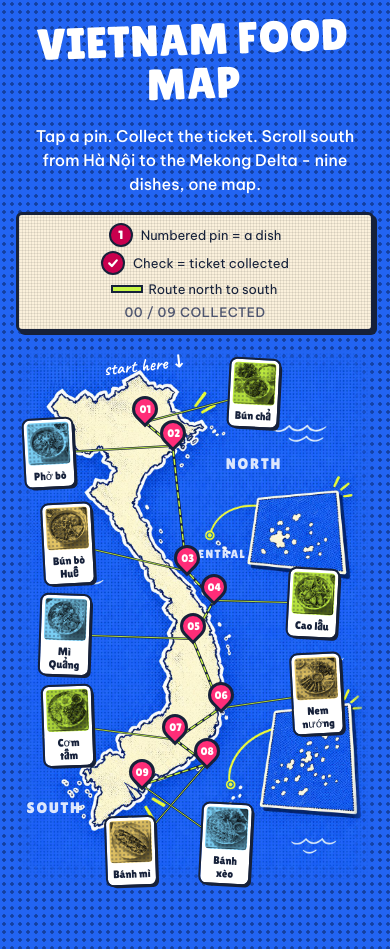
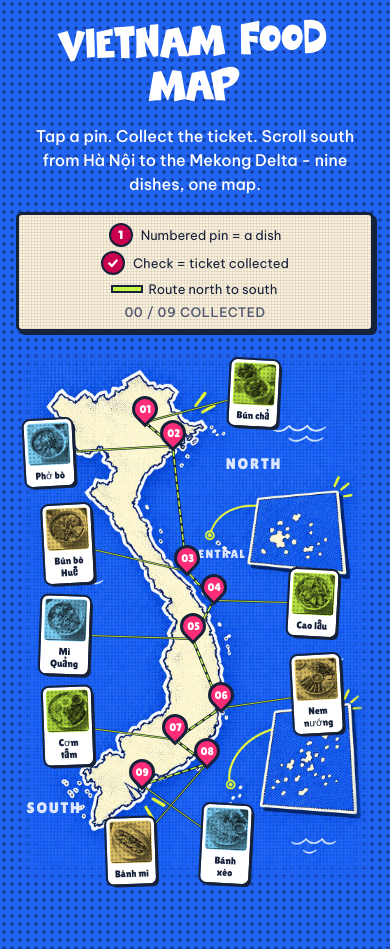
Before and after one commit to thorokele/vietnam-foodmap, a plain HTML site: page index.html in a window 390 px wide. Drawn offline with Linux system fonts and the light colour scheme; a web font is replaced by a local one.

Commit message:
Title in Greedy Louding, dish names in Dela Gothic One; remove start-here note
Co-Authored-By: Claude Fable 5.1 <noreply@anthropic.com>
Claude-Session: https://claude.ai/code/session_01WXYQdyxCMVUEGv2CfHhshc

```diff
--- a/index.html
+++ b/index.html
@@ -6,7 +6,7 @@
   <title>Vietnam Food Map</title>
   <!-- CodePen: put these two <link> lines in Pen Settings → HTML → "Stuff for <head>" -->
   <link rel="preconnect" href="https://fonts.googleapis.com">
-  <link rel="stylesheet" href="https://fonts.googleapis.com/css2?family=Lilita+One&family=Be+Vietnam+Pro:wght@400;500;700&family=Caveat:wght@700&display=swap">
+  <link rel="stylesheet" href="https://fonts.googleapis.com/css2?family=Lilita+One&family=Dela+Gothic+One&family=Be+Vietnam+Pro:wght@400;500;700&family=Caveat:wght@700&display=swap">
   <link rel="stylesheet" href="style.css">
 </head>
 <body>
@@ -56,7 +56,6 @@
     <!-- JS fills these layers: one <button class="pin"> and one .thumb sticker per dish -->
     <div class="thumbs" id="thumbs"></div>
     <div class="pins" id="pins"></div>
-    <p class="hand-note map-note" aria-hidden="true">start here ↓</p>
   </section>
 
   <!-- Dimming overlay + ticket: hidden until a pin is selected -->
--- a/script.js
+++ b/script.js
@@ -16,7 +16,7 @@ mapImg.addEventListener("error", () => { if (mapImg.src !== MAP_IMAGE_FALLBACK)
 mapImg.src = MAP_IMAGE_URL;
 
 // 0b. Map coordinate space = the pixels of map.jpg (1024 wide, 1536 tall). Pins, thumbnails, leader lines and
-//    the note are all placed from the same numbers, as % of the map box, so they scale with the image.
+//    the region labels are all placed from the same numbers, as % of the map box, so they scale with the image.
 const VB = { x: 0, w: 1024, h: 1536 };
 const pctX = (x) => ((x - VB.x) / VB.w) * 100 + "%";
 const pctY = (y) => (y / VB.h) * 100 + "%";
@@ -130,7 +130,6 @@ DISHES.forEach((dish) => {
 // 4d. Place everything. Runs once now and again on resize, because stickers are bigger relative to
 //     the map on phones (some have a phone-only position, thumb.m) and must stay inside the map's edges.
 const mapWrap = document.querySelector(".map-wrap");
-const note = document.querySelector(".map-note");
 function layout() {
   // How wide a sticker is in map units, so it can be kept inside the map
   const firstThumb = thumbsLayer.firstElementChild;
@@ -157,10 +156,6 @@ function layout() {
       line.setAttribute("x2", tx);     line.setAttribute("y2", ty);
     });
   });
-
-  // The "start here ↓" scribble floats in the sea above the northern coast, over pin 01
-  note.style.left = pctX(pinPos(DISHES[0]).x);
-  note.style.top = pctY(50);
 }
 layout();
 let resizeTimer;
--- a/style.css
+++ b/style.css
@@ -3,6 +3,14 @@
    Built from the "Vietnam Food Map" design system. Every value below is a
    token from tokens.json; change --sea or --pin once and the page follows.
    ====================================================================== */
+
+/* ---- 0. Title face: Greedy Louding (Ronny Studio, free for personal use). Loaded from the repo, with a local fallback. ---- */
+@font-face {
+  font-family: "Greedy Louding";
+  src: url("https://raw.githubusercontent.com/thorokele/vietnam-foodmap/main/fonts/GreedyLouding.woff2") format("woff2"),
+       url("fonts/GreedyLouding.woff2") format("woff2");
+  font-weight: 400; font-style: normal; font-display: swap;
+}
 
 /* ---- 1. Design tokens (Day theme) ---- */
 :root {
@@ -18,7 +26,9 @@
   --tint-lime: #c6f542;  --tint-sky: #7fd8ff;   --tint-sand: #f2d16b;
 
   /* type — three hosted Google faces, no font files */
-  --font-display: "Lilita One", "Arial Black", Impact, sans-serif;
+  --font-title: "Greedy Louding", "Lilita One", "Arial Black", Impact, sans-serif;   /* the page title only */
+  --font-dish: "Dela Gothic One", "Lilita One", "Arial Black", Impact, sans-serif;   /* dish names on tickets and stickers (has Vietnamese glyphs) */
+  --font-display: "Lilita One", "Arial Black", Impact, sans-serif;                    /* pin numerals, region labels */
   --font-body: "Be Vietnam Pro", "Segoe UI", Arial, sans-serif;
   --font-hand: Caveat, "Comic Sans MS", cursive;
 
@@ -83,9 +93,9 @@ body {
 }
 
 /* ---- 3. Type styles (names match tokens.json) ---- */
-.title     { font: 400 64px/60px var(--font-display); letter-spacing: 0.01em; text-transform: uppercase; color: var(--sea-text); margin: 0; }
+.title     { font: 400 64px/60px var(--font-title); letter-spacing: 0.01em; text-transform: uppercase; color: var(--sea-text); margin: 0; }
 .intro     { font: 500 18px/28px var(--font-body); color: var(--sea-text); max-width: 52ch; margin: var(--space-3) auto 0; }
-.dish-name { font: 400 30px/32px var(--font-display); color: var(--chili); margin: var(--space-3) 0 var(--space-1); overflow-wrap: anywhere; }
+.dish-name { font: 400 26px/32px var(--font-dish); color: var(--chili); margin: var(--space-3) 0 var(--space-1); overflow-wrap: anywhere; }
 .location  { font: 700 14px/20px var(--font-body); letter-spacing: 0.08em; text-transform: uppercase; color: var(--ink-muted); margin: 0; }
 .receipt   { font: 500 13px/18px var(--font-body); letter-spacing: 0.04em; text-transform: uppercase; color: var(--ink-muted); }
 .body      { font: 400 16px/24px var(--font-body); color: var(--ink); }
@@ -156,8 +166,6 @@ body {
 .phone-only { display: none; }
 .region-label  { font: 400 34px var(--font-display); fill: var(--sea-text); opacity: 0.85; letter-spacing: 0.12em; }
 
-/* "start here" scribble, placed in map coordinates by JS next to pin 01 */
-.map-note { position: absolute; margin: 0; color: var(--sea-text); transform: translate(-50%, -50%) rotate(-6deg); white-space: nowrap; }
 
 /* Pins live in a layer exactly the size of the SVG; left/top are % of the viewBox, anchored at the tip */
 .pins, .thumbs { position: absolute; inset: 0; pointer-events: none; }
@@ -231,7 +239,7 @@ body {
 }
 .thumb-label {
   display: block; margin: 3px 0 0; padding: 2px 2px 1px;
-  font: 400 clamp(11px, 1.4vw, 14px)/1.15 var(--font-display);
+  font: 400 clamp(10px, 1.2vw, 12px)/1.2 var(--font-dish);
   color: var(--ink); text-align: center; overflow-wrap: anywhere;
 }
 
@@ -332,12 +340,11 @@ body.has-ticket .thumb.is-selected { z-index: 6; }
   .pin { width: 40px; height: 40px; }
   .pin-head { width: 26px; height: 26px; }
   .pin-head > span { font-size: 11px; }
-  .map-note { font-size: 18px; }
   .region-label { font-size: 44px; }
   .region-label.phone-only { display: block; font-size: 34px; }
   .region-label.wide-only { display: none; }
   :root { --thumb-w: 48px; }
-  .thumb-label { font-size: 11px; }
+  .thumb-label { font-size: 10px; }
   /* while the sheet is open, add scroll room so any pin can be brought above it */
   body.has-ticket .page { padding-bottom: 72vh; }
 
```
Also changed, not shown: fonts/GreedyLouding.woff2 (added), 1 other file.
